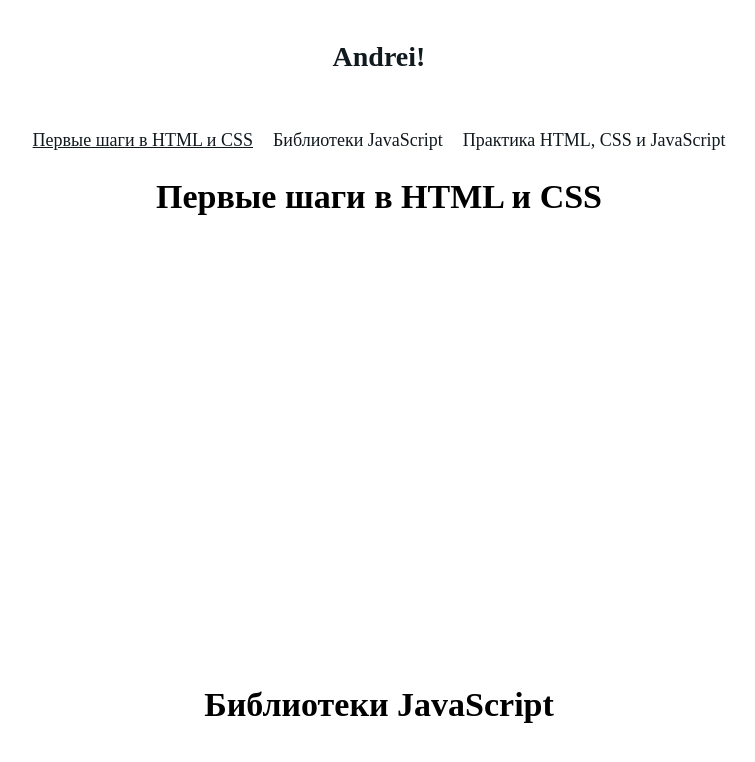
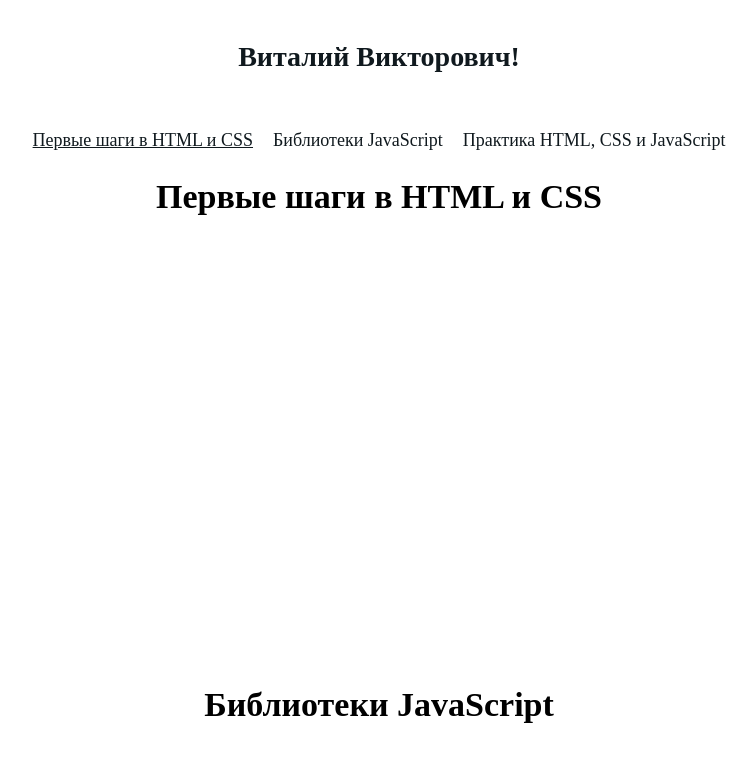
Before and after one commit to vitalay/yndex-flex, a plain HTML site: page index.html in a window 1280 px wide. Shown: the top 762 px of the page, without its empty margins (269-1024 px from the left). Drawn offline with Linux system fonts and the light colour scheme.

Commit message:
готов2

```diff
--- a/index.html
+++ b/index.html
@@ -16,7 +16,7 @@
 
 <body class="page">
   <header class="header centered-block">
-    <h1 class="centered-block"><a lang="ru" href="#" class="header__link">Andrei</a></h1>
+    <h1 class="centered-block"><a lang="ru" href="#" class="header__link">Виталий Викторович</a></h1>
   </header>
   <nav class="menu centered-block page__menu">
     <a href="#beginner" class="menu__link menu__link_active">Первые шаги в HTML и CSS</a>
```
